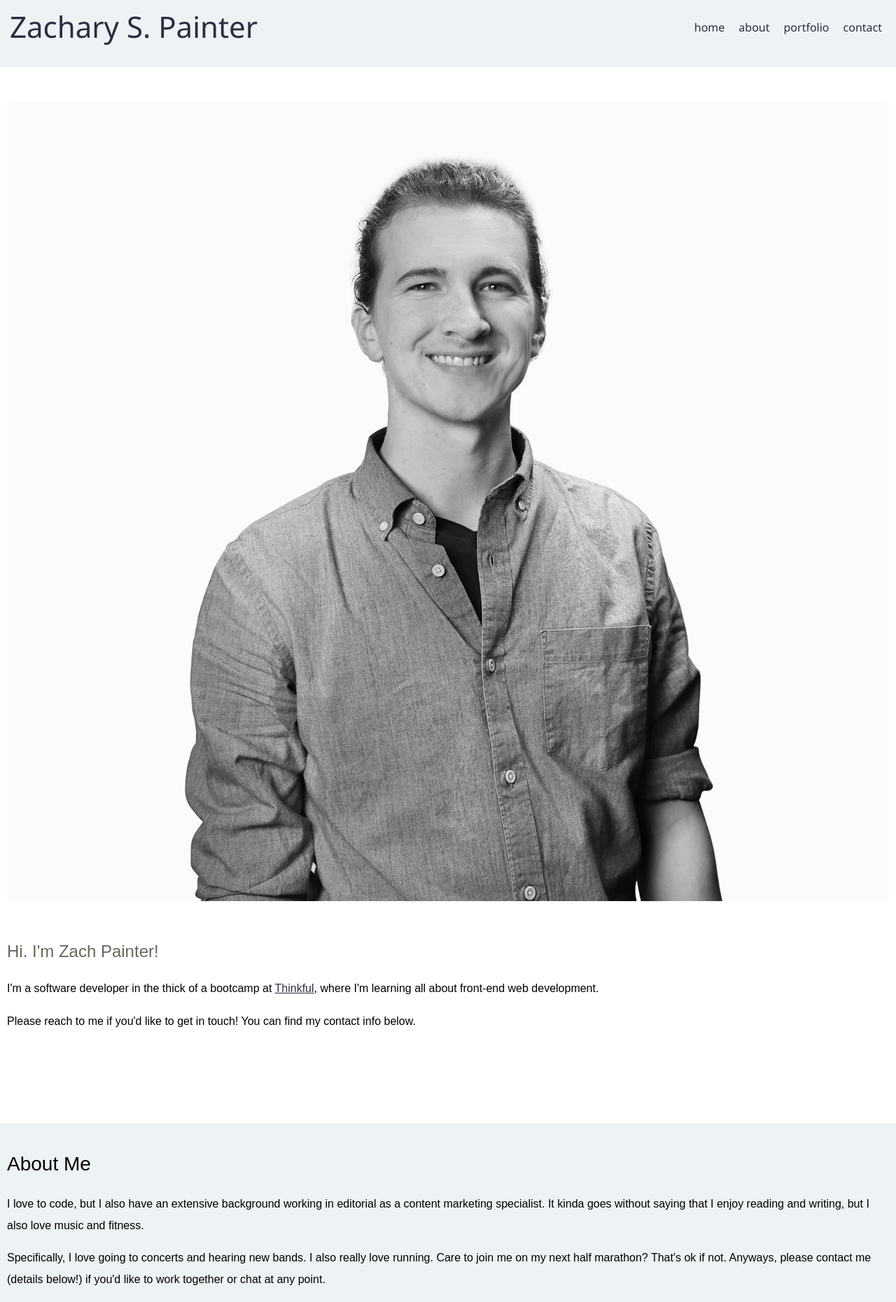
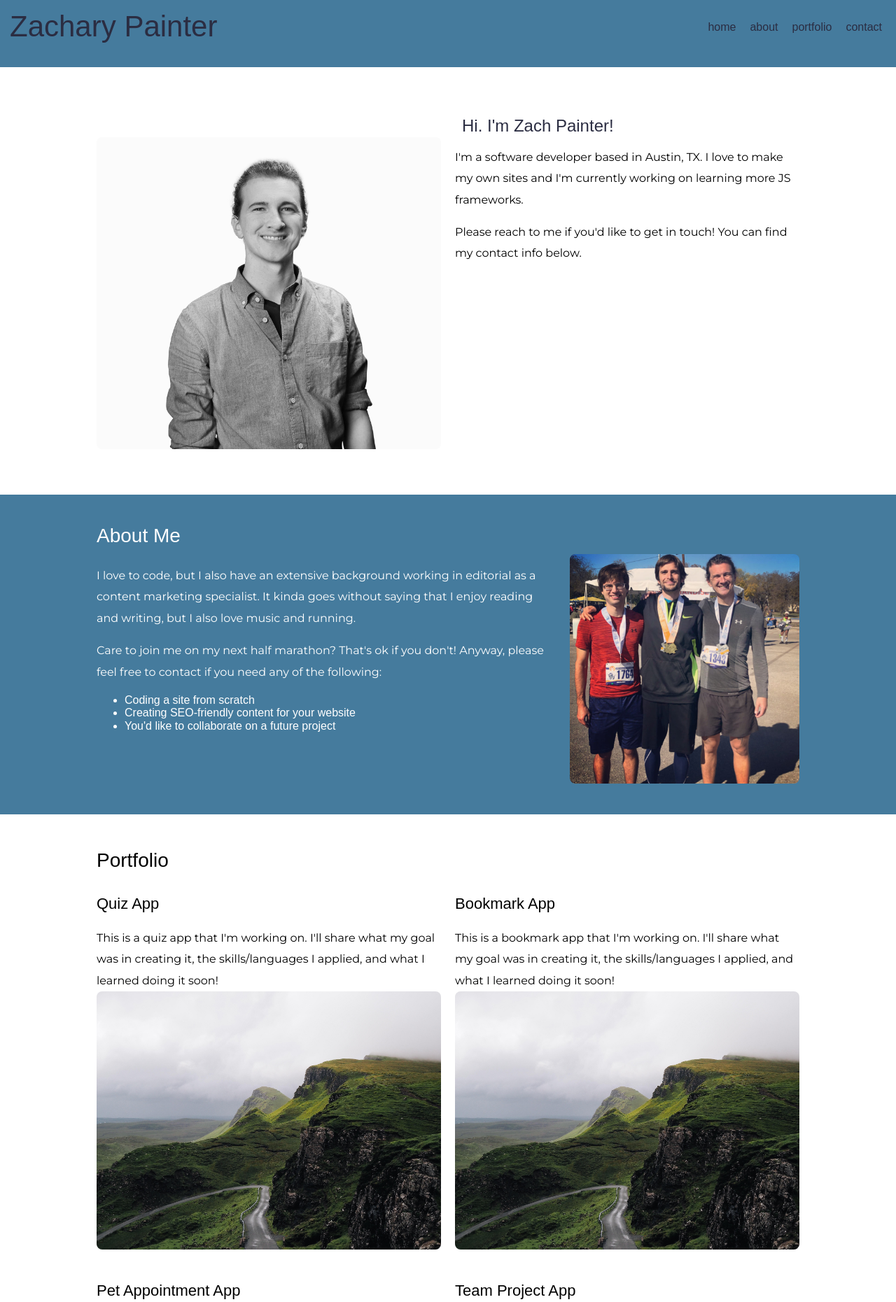
Before and after one commit to ZPain8464/Portfolio-Webpage, a plain HTML site: page index.html in a window 1280 px wide. Shown: the top 1861 px of the page at 70% size. Drawn offline with nearby package versions, Linux system fonts and the light colour scheme; a web font is replaced by a local one.

Commit message:
big changes to layout

```diff
--- a/index.html
+++ b/index.html
@@ -5,7 +5,7 @@
 <title>Zachary Painter: Software Developer</title>
 
 <link rel="stylesheet" href="https://cdnjs.cloudflare.com/ajax/libs/normalize/5.0.0/normalize.min.css" />
-
+<link href="https://fonts.googleapis.com/css2?family=Montserrat&family=Notable&display=swap" rel="stylesheet">
 <link href="style.css" rel="stylesheet" type="text/css" />
 
 </head>
@@ -13,7 +13,7 @@
 <body>
 
 <header>
-  <h1>Zachary S. Painter</h1>
+  <h1>Zachary Painter</h1>
   <nav>
     <ul>
       <li><a href="#home">home</a></li>
@@ -26,15 +26,15 @@
 
 <main>
   <div class="wrapper">
-  <article id="home">
     <div class="group">
       <div class="item">
-    <img src="images/siege-painter-zach.jpg" class="rounded" alt="Zach Painter profile photo">
+        <article id="home">
+    <img src="images/siege-painter-zach.jpg" class="rounded" alt="Zach Painter's profile photo" class="header-image">
     </div>
 
     <div class="item">
-    <p class="intro">Hi. I'm Zach Painter!</p>
-    <p>I'm a software developer in the thick of a bootcamp at <a href="https://thinkful.com">Thinkful</a>, where I'm learning all about front-end web development.</p>
+    <h2 class="intro">Hi. I'm Zach Painter!</h2>
+    <p>I'm a software developer based in Austin, TX.</a> I love to make my own sites and I'm currently working on learning more JS frameworks.</p>
     <p>Please reach to me if you'd like to get in touch! You can find my contact info below.</p>
     </div>
     </div>
@@ -46,9 +46,14 @@
     <h2>About Me</h2>
     <div class="group">
       <div class="item-double">
-    <p>I love to code, but I also have an extensive background working in editorial as a content marketing specialist. It kinda goes without saying that I enjoy reading and writing, but I also love music and fitness.</p>
+    <p>I love to code, but I also have an extensive background working in editorial as a content marketing specialist. It kinda goes without saying that I enjoy reading and writing, but I also love music and running.</p>
 
-    <p>Specifically, I love going to concerts and hearing new bands. I also really love running. Care to join me on my next half marathon? That's ok if not. Anyways, please contact me (details below!) if you'd like to work together or chat at any point.</p>
+    <p>Care to join me on my next half marathon? That's ok if you don't! Anyway, please feel free to contact if you need any of the following:</p>
+    <ul>
+      <li>Coding a site from scratch</li>
+      <li>Creating SEO-friendly content for your website</li>
+      <li>You'd like to collaborate on a future project</li>
+    </ul>
     </div>
     <div class="item">
     <img src="images/zach-running.jpg" class="rounded" alt="Zach and two friends after a half mararthon race">
@@ -62,10 +67,10 @@
       <h2>Portfolio</h2>
       <div class="group">
         <div class="item">
-          <img src="images/green-fields.jpg" alt="nice rocks" class="rounded">
 
       <h3>Quiz App</h3>
       <p>This is a quiz app that I'm working on. I'll share what my goal was in creating it, the skills/languages I applied, and what I learned doing it soon!</p>
+      <img src="images/green-fields.jpg" alt="Zach's rock-n-roll quiz" class="rounded">
       </div>
 
       <div class="item">
@@ -77,7 +82,6 @@
 
       <div class="group">
       <div class="item">
-        <img src="">
       <h3>Pet Appointment App</h3>
       <p>This is a pet appointment app that I'm working on. I'll share what my goal was in creating it, the skills/languages I applied, and what I learned doing it soon!</p>
       <img src="images/green-fields.jpg" alt="nice rocks" class="rounded">
@@ -95,12 +99,12 @@
       <h2>Contact Me</h2>
       <div class="group">
         <div class="item">
-          <form action="#" method="POST">
+          <form action="https://formspree.io/z.painter45@gmail.com" method="POST">
           <label for="user-name">Name</label>
           <input id="user-name" type="text" name="name">
 
           <label for="user-email">Email:</label>
-          <input id="user-email" type="text" name"email">
+          <input id="user-email" type="text" name="email">
 
           <label for="user-message">Message</label>
           <textarea id="user-message" name="message"></textarea>
@@ -111,13 +115,20 @@
 
       <p>Phone Number: (737) 202-6625</p>
       <p>Email: z.painter45@gmail.com</p>
+      <p><a href="https://github.com/ZPain8464">Zach's GitHub Profile</a></p>
+      <p><a href="https://www.linkedin.com/in/zachary-painter-392709106/">Zach's LinkedIn Account</a></p>
+
       <iframe src="https://www.google.com/maps/embed?pb=!1m18!1m12!1m3!1d13778.136965607084!2d-97.73573236518281!3d30.307318358597264!2m3!1f0!2f0!3f0!3m2!1i1024!2i768!4f13.1!3m3!1m2!1s0x8644ca710dd9e5b5%3A0x526d78512aa5b73c!2sHyde%20Park%2C%20Austin%2C%20TX!5e0!3m2!1sen!2sus!4v1590874214946!5m2!1sen!2sus" width="600" height="450" frameborder="0" style="border:0;" allowfullscreen="" aria-hidden="false" tabindex="0"></iframe>
         </div>
         </div>
       </article>
 
       </div>
+      <footer>
+        <p>Zachary Painter</p>
+      </footer>
       </main>
+
       </body>
 
 
--- a/style.css
+++ b/style.css
@@ -8,16 +8,21 @@ body {
 }
 
 img {
-  width: 100%;
+  max-width: 100%;
+  height: auto;
 }
 
 img.rounded {
   border-radius: 8px;
 }
 
+.header-image {
+  border: solid #2B2D42 3px;
+}
+
 main h2 {
   font-size: 28px;
-  font-family: sans-serif;
+  font-family: 'Notable',sans-serif;
   font-weight: 200;
 }
 
@@ -28,10 +33,12 @@ main h3 {
 }
 
 main p {
-  font-family: sans-serif;
- line-height: 1.9em;
- margin-bottom: 0em;
+  font-family: 'Montserrat', sans-serif;
+  line-height: 1.9em;
+  margin-bottom: 0em;
 }
+
+
 
 main a {
   font-family: sans-serif;
@@ -47,7 +54,8 @@ a:active { color: #197278; }
 /* Header */
 
 header {
-  background-color: #EDF2F4;
+  /* background-color: #EDF2F4; */
+  background-color: #457B9D;
   margin-bottom: 40px;
   display: block;
 }
@@ -57,7 +65,7 @@ header h1 {
   text-align: center;
   margin: 0;
   padding: 20px 0;
-  font-family: 'Segoe UI', Tahoma, Geneva, Verdana, sans-serif;
+  font-family: 'Notable', sans-serif;
   font-size: 50px;
   font-weight: 100;
 }
@@ -83,7 +91,7 @@ header nav ul li a {
   color: #2B2D42;
   text-decoration: none;
   padding: 0 20px 0 0;
-  font-family: 'Segoe UI', Tahoma, Geneva, Verdana, sans-serif;
+  font-family: 'Notable', sans-serif;
 }
 
 header nav ul li a:hover {
@@ -116,7 +124,7 @@ main .wrapper h2 {
 
 main .intro {
   font-size: 24px;
-  color: #6b655b;
+  color: #2B2D42;
 }
 
 /* Groups and Items (Mobile First) */
@@ -142,7 +150,7 @@ main .intro {
 
 /* Groups and Items (Desktop) */
 
-@media all and (min-width 800px) {
+@media all and (min-width: 800px) {
   .wrapper {
     width: 80%;
     margin: auto;
@@ -160,12 +168,37 @@ main .intro {
   margin-bottom: 120px;
 }
 
+#home {
+  margin-top: 50px;;
+}
+
 /* The About Article section */
 
 #about {
-  background-color: #EDF2F4;
+  background-color: #457B9D;
   padding: 20px 0 30px 0;
-  margin: 120px 0;
+  margin: 50px 0;
+  color: white;
+}
+
+button {
+  background-color: #0466C8;
+  color: white;
+  border-radius: 20px;
+  border: solid 3px white;
+  background-clip: padding-box;
+  margin-top: 3px;
+  margin-bottom: 3px;
+
+}
+
+/* footer */
+footer {
+  background-color: #457B9D;
+  margin-top: 20px;
+  margin-bottom: 0px;
+  text-align: center;
+  color: white;
 }
 
 /* My Google Map iframe */
```
Also changed, not shown: images/rock-quiz-image.jpg (added).
